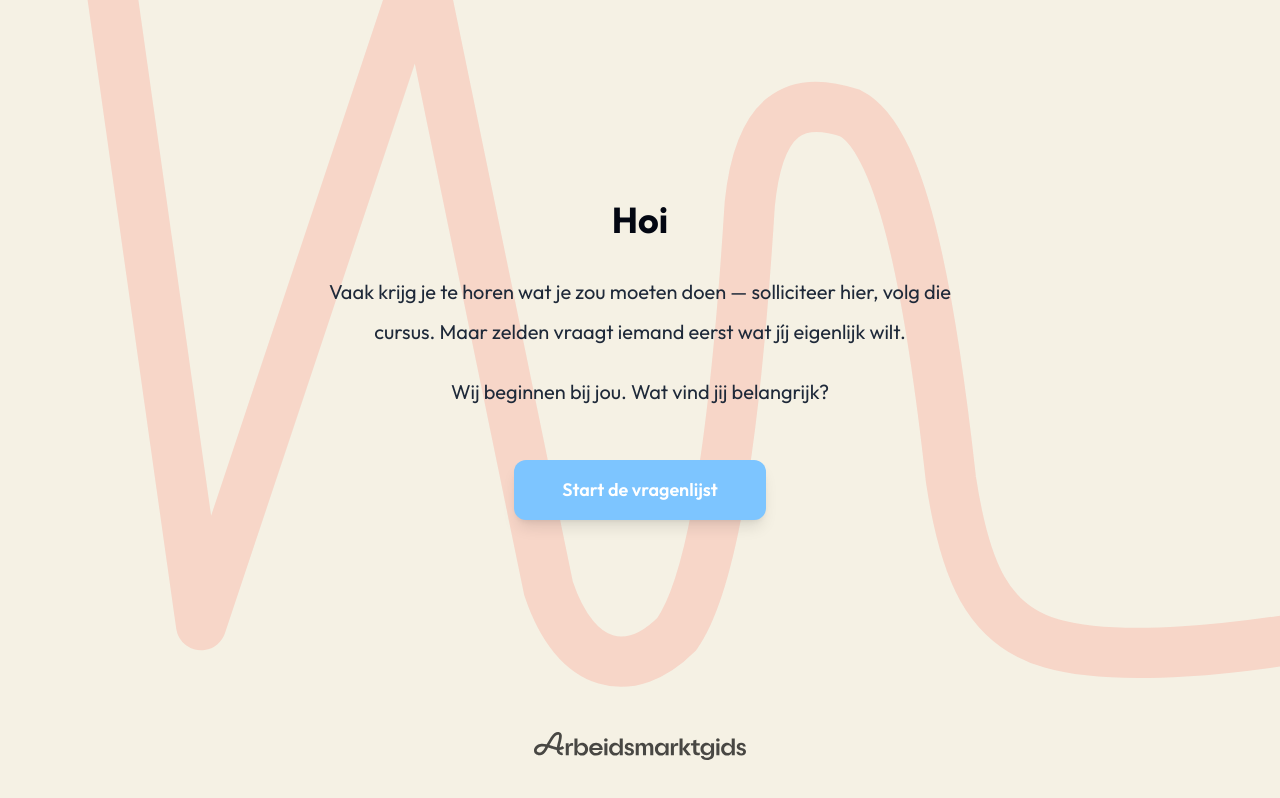
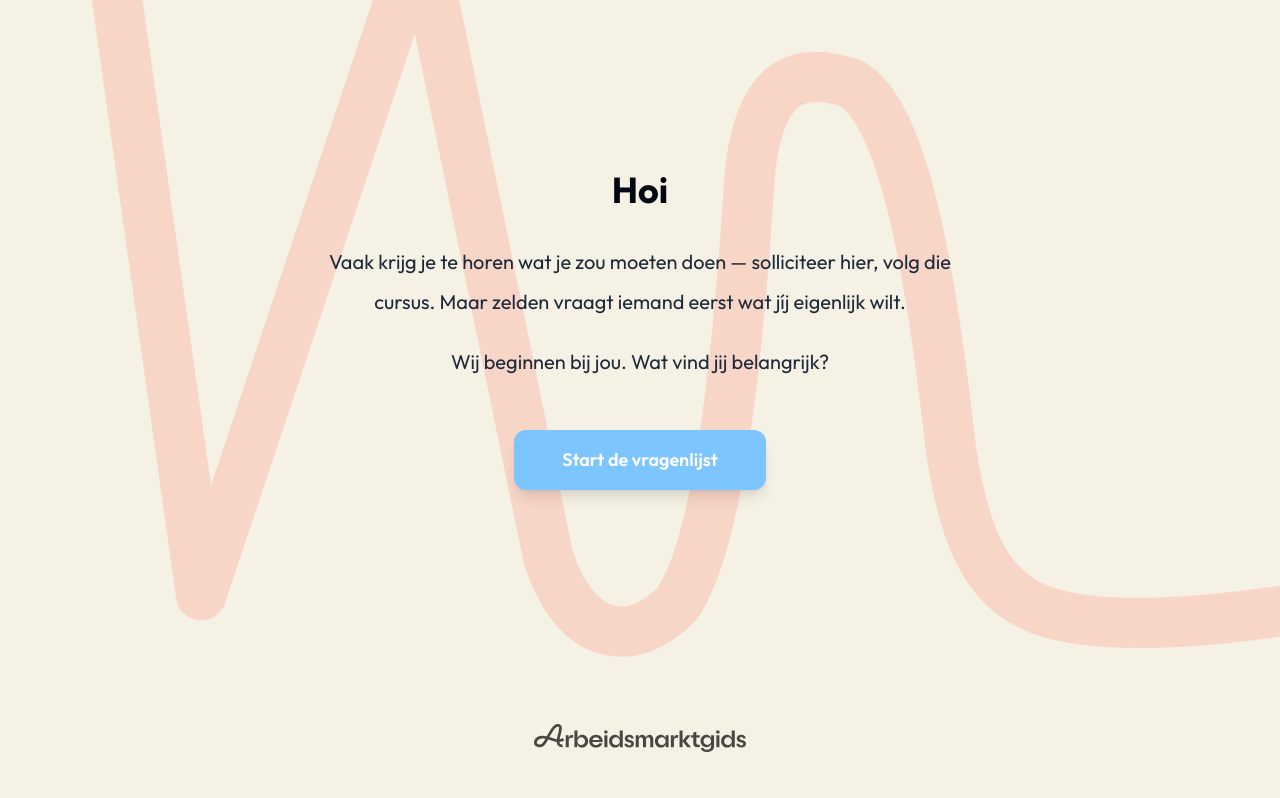
Before and after one commit to x4b5/vragen-agids, a SvelteKit app: page / in a window 1280 px wide. Built offline with nearby package versions, Linux system fonts and the light colour scheme; no server answers.

Commit message:
fix: meer ademruimte tussen inhoud en footer-logo

```diff
--- a/src/routes/+layout.svelte
+++ b/src/routes/+layout.svelte
@@ -22,7 +22,7 @@
 <div class="flex min-h-svh flex-col" class:bg-amg-beige={isWelcome}>
   {@render children()}
 
-  <footer class="mt-auto flex justify-center pt-3 pb-10 pointer-events-none">
+  <footer class="mt-auto flex justify-center pt-16 pb-12 pointer-events-none">
     <img src="/logo-arbeidsmarktgids.svg" alt="Arbeidsmarktgids" class="h-7 opacity-70" />
   </footer>
 </div>
```
Also changed, not shown: 1 other file (tests, documents, lock files or other folders).
